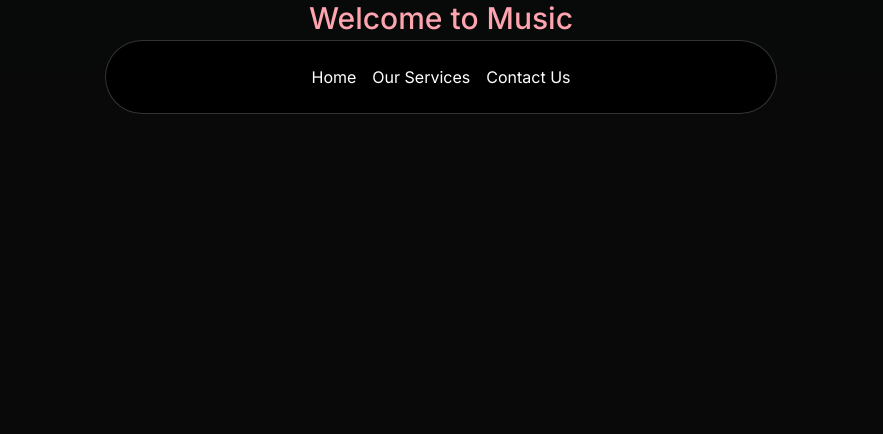
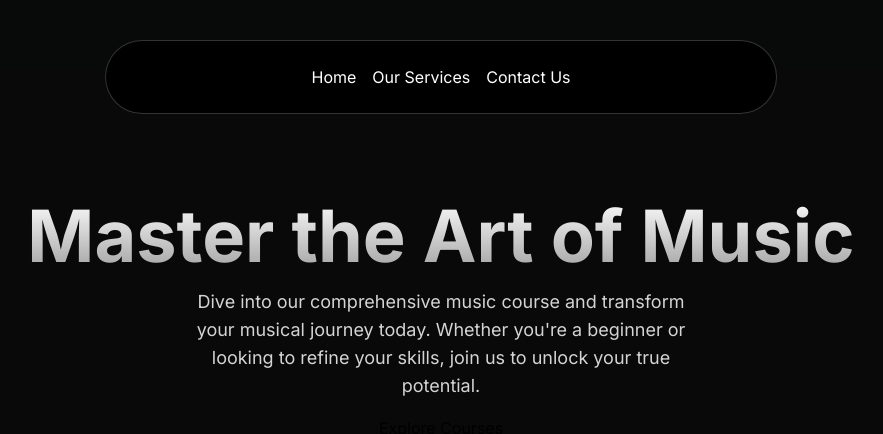
Before and after one commit to Rahul8320/Art-Music-NextJs, a Next.js app: page / in a window 1280 px wide. Shown: the top 434 px of the page, without its empty margins (199-1082 px from the left). Built offline with nearby package versions, Linux system fonts and the light colour scheme.

Commit message:
create hero section component.

```diff
--- a/src/app/page.tsx
+++ b/src/app/page.tsx
@@ -1,9 +1,9 @@
+import HeroSection from "@/components/HeroSection.component";
+
 export default function Home() {
   return (
     <main className="min-h-screen bg-black/[0.96] antialiased bg-grid-white[0.02]">
-      <h1 className="text-3xl font-medium text-rose-300 text-center">
-        Welcome to Music
-      </h1>
+      <HeroSection />
     </main>
   );
 }
--- /dev/null
+++ b/src/components/HeroSection.component.tsx
@@ -0,0 +1,24 @@
+import Link from "next/link";
+
+const HeroSection = () => {
+  return (
+    <div className="h-auto md:h-[40rem] w-full rounded-md flex flex-col items-center justify-center relative overflow-hidden mx-auto py-10 md:py-0">
+      <div className="p-4 relative z-10 w-full text-center">
+        <h1 className="mt-20 md:mt-0 text-4xl md:text-7xl font-bold bg-clip-text text-transparent bg-gradient-to-b from-neutral-50 to-neutral-400">
+          Master the Art of Music
+        </h1>
+        <p className="mt-4 font-normal text-base md:text-lg text-neutral-300 max-w-lg mx-auto">
+          Dive into our comprehensive music course and transform your musical
+          journey today. Whether you&apos;re a beginner or looking to refine
+          your skills, join us to unlock your true potential.
+        </p>
+
+        <div className="mt-4">
+          <Link href={"/courses"}>Explore Courses</Link>
+        </div>
+      </div>
+    </div>
+  );
+};
+
+export default HeroSection;
```
